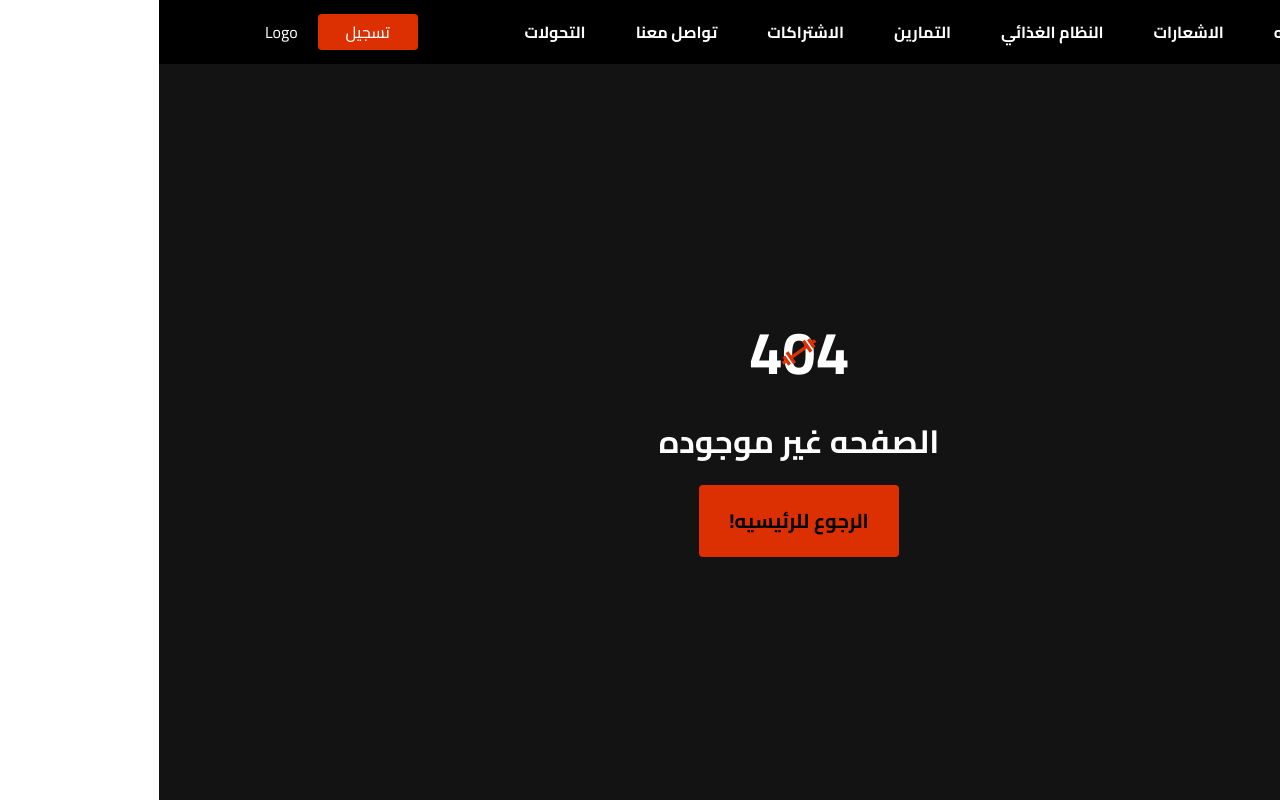
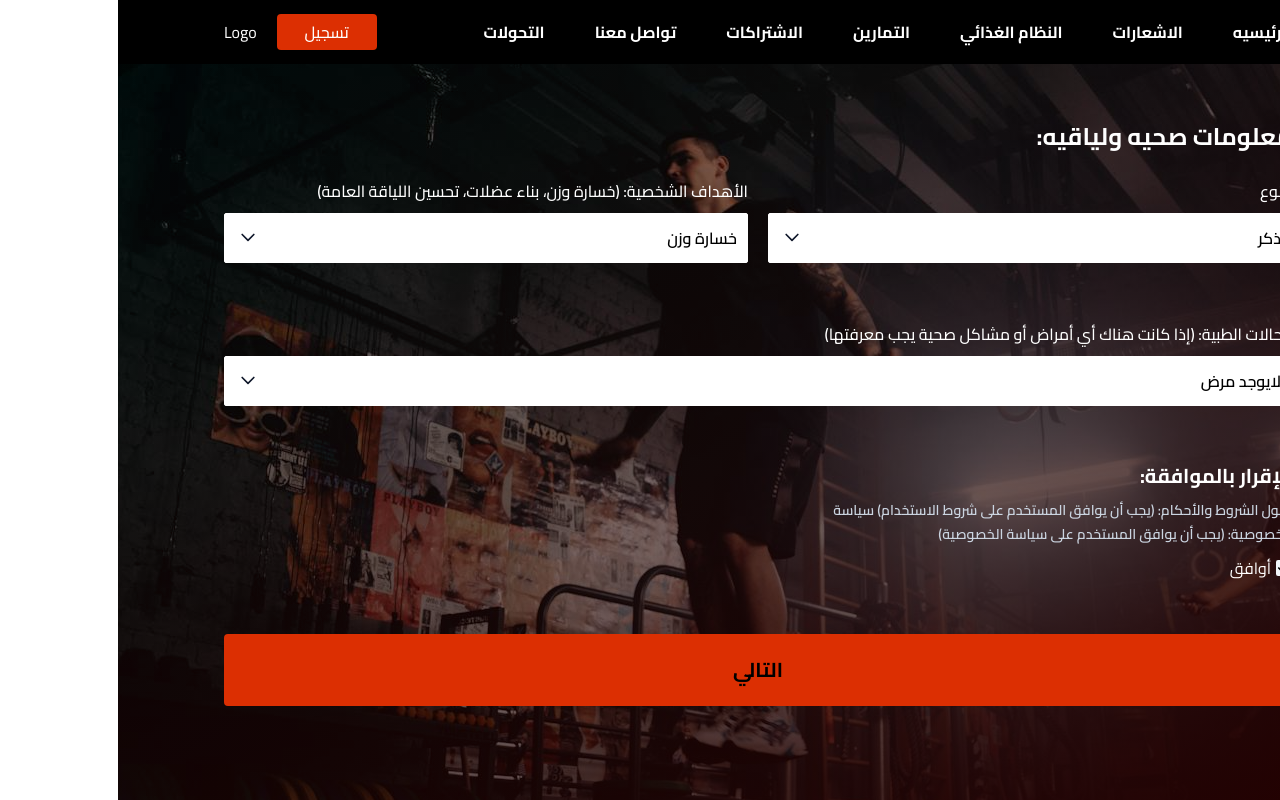
Before and after one commit to mustafa-khaled/GYM, a React (Vite) app: page /signUp in a window 1280 px wide. Before the commit this address had no page. Built offline with nearby package versions, Linux system fonts and the light colour scheme.

Commit message:
create register page

```diff
--- a/package.json
+++ b/package.json
@@ -15,6 +15,7 @@
     "i18next-browser-languagedetector": "^8.0.0",
     "react": "^18.3.1",
     "react-dom": "^18.3.1",
+    "react-hook-form": "^7.53.0",
     "react-i18next": "^15.0.2",
     "react-icons": "^5.3.0",
     "react-router-dom": "^6.26.2"
--- /dev/null
+++ b/src/features/singup/SignUpForm.jsx
@@ -0,0 +1,90 @@
+import { useState } from "react";
+import { useForm } from "react-hook-form";
+import { FaCheck } from "react-icons/fa6";
+import Button from "../../ui/Button";
+import SelectBox from "../../ui/SelectBox";
+
+function SignUpForm() {
+  const [checked, setChecked] = useState(false);
+  const {
+    register,
+    handleSubmit,
+    formState: { errors },
+  } = useForm();
+
+  const toggleChecked = () => setChecked((prev) => !prev);
+
+  const onSubmit = (data) => {
+    console.log(data);
+  };
+
+  return (
+    <section className="relative text-[#fff]">
+      <h1 className="mb-[30px] text-[24px] font-[700] leading-[24px]">
+        معلومات صحيه ولياقيه:
+      </h1>
+      <form
+        onSubmit={handleSubmit(onSubmit)}
+        className="grid h-[70vh] grid-cols-1 gap-[20px] lg:grid-cols-2"
+      >
+        <SelectBox
+          options={["ذكر", "انثي"]}
+          label={"النوع"}
+          name="gender"
+          register={register}
+          validationRules={{ required: "هذا الحقل مطلوب" }}
+          error={errors?.gender?.message}
+        />
+        <SelectBox
+          options={["خسارة وزن", "بناء عضلات", "تحسين اللياقة العامة"]}
+          label={
+            "الأهداف الشخصية: (خسارة وزن، بناء عضلات، تحسين اللياقة العامة)"
+          }
+          name="goal"
+          register={register}
+          validationRules={{ required: "هذا الحقل مطلوب" }}
+          error={errors?.goal?.message}
+        />
+
+        <div className="col-span-1 lg:col-span-2">
+          <SelectBox
+            options={["لايوجد مرض", "لدي مرض"]}
+            label={
+              "الحالات الطبية: (إذا كانت هناك أي أمراض أو مشاكل صحية يجب معرفتها)"
+            }
+            name="medicalCondition"
+            register={register}
+            validationRules={{ required: "هذا الحقل مطلوب" }}
+            error={errors?.medicalCondition?.message}
+          />
+        </div>
+
+        <div className="flex flex-col gap-[10px]">
+          <h3 className="text-[20px] font-[700] leading-[24px]">
+            الإقرار بالموافقة:
+          </h3>
+          <p className="text-[14px] font-[600] leading-[24px] text-slate-300">
+            قبول الشروط والأحكام: (يجب أن يوافق المستخدم على شروط الاستخدام)
+            سياسة الخصوصية: (يجب أن يوافق المستخدم على سياسة الخصوصية)
+          </p>
+          <div className="flex items-center gap-[5px]" onClick={toggleChecked}>
+            <div
+              className={`flex h-4 w-4 items-center justify-center rounded-sm text-sm ${checked ? "bg-primary" : "bg-slate-100"} text-[#000]`}
+            >
+              <FaCheck />
+            </div>
+            <label>أوافق</label>
+          </div>
+        </div>
+
+        <div className="col-span-1 lg:col-span-2">
+          <Button type="submit" variant="tertiary">
+            التالي
+          </Button>
+        </div>
+      </form>
+    </section>
+  );
+}
+
+export default SignUpForm;
--- a/src/index.css
+++ b/src/index.css
@@ -8,6 +8,12 @@
   :root {
     --bg-color: #131313;
     --primary-color: #dc2f02;
+  }
+}
+
+@layer components {
+  .form-input {
+    @apply mt-[10px] h-[30px] w-full rounded-sm border border-[#fff] bg-[#fff] px-[10px] outline-none placeholder:text-sm focus:border-primary md:h-[50px];
   }
 }
 
--- /dev/null
+++ b/src/pages/SignUp.jsx
@@ -0,0 +1,20 @@
+import image from "../assets/hero_section_home.jpg";
+import SignUpForm from "../features/singup/SignUpForm";
+import Container from "../ui/Container";
+
+function SignUp() {
+  return (
+    <section
+      className="relative flex min-h-[calc(100vh-64px)] items-center"
+      style={{ backgroundImage: `url(${image})`, backgroundPosition: "50%" }}
+    >
+      <div className="absolute left-0 top-0 h-full w-full bg-gradient-to-br from-black/10 to-[#240101]" />
+
+      <Container>
+        <SignUpForm />
+      </Container>
+    </section>
+  );
+}
+
+export default SignUp;
--- a/src/routes/AppRoutes.jsx
+++ b/src/routes/AppRoutes.jsx
@@ -1,9 +1,10 @@
 import { Route, Routes } from "react-router-dom";
 import { Suspense, lazy } from "react";
 import Spinner from "../ui/spinner/Spinner";
-import NotFound from "../pages/NotFound";
 
 const Home = lazy(() => import("../pages/Home"));
+const NotFound = lazy(() => import("../pages/NotFound"));
+const SignUp = lazy(() => import("../pages/SignUp"));
 
 function AppRoutes() {
   return (
@@ -12,6 +13,7 @@ function AppRoutes() {
         <Routes>
           <Route index path="*" element={<NotFound />} />
           <Route index path="/" element={<Home />} />
+          <Route index path="/signUp" element={<SignUp />} />
         </Routes>
       </Suspense>
     </main>
--- /dev/null
+++ b/src/ui/Input.jsx
@@ -0,0 +1,14 @@
+function Input({ placeholder }) {
+  return (
+    <div>
+      <label htmlFor={placeholder}>{placeholder}</label>
+      <input
+        placeholder={placeholder}
+        id={placeholder}
+        className="form-input"
+      />
+    </div>
+  );
+}
+
+export default Input;
--- /dev/null
+++ b/src/ui/SelectBox.jsx
@@ -0,0 +1,42 @@
+function SelectBox({ options, label, name, register, validationRules, error }) {
+  return (
+    <div className="w-full">
+      <label className="block text-[16px] font-medium leading-[24px] text-[#fff]">
+        {label}
+      </label>
+      <div className="relative">
+        <span className="absolute left-2.5 top-[50%] ml-1 translate-y-[-30%] text-slate-900">
+          <svg
+            xmlns="http://www.w3.org/2000/svg"
+            viewBox="0 0 24 24"
+            fill="none"
+            stroke="currentColor"
+            strokeWidth="2"
+            className="h-5 w-5"
+          >
+            <path
+              strokeLinecap="round"
+              strokeLinejoin="round"
+              d="M19 9l-7 7-7-7"
+            />
+          </svg>
+        </span>
+
+        <select
+          className="form-input cursor-pointer appearance-none font-[600] text-[#000]"
+          {...register(name, validationRules)} // Use name and validation rules here
+        >
+          {options?.map((option) => (
+            <option key={option} value={option}>
+              {option}
+            </option>
+          ))}
+        </select>
+      </div>
+
+      <p className="mt-[5px] text-sm text-red-400">{error}</p>
+    </div>
+  );
+}
+
+export default SelectBox;
--- a/src/ui/spinner/Spinner.jsx
+++ b/src/ui/spinner/Spinner.jsx
@@ -3,7 +3,7 @@ import styles from "./Spinner.module.css";
 function Spinner() {
   return (
     <div className="flex h-[100vh] items-center justify-center">
-      <div class={styles.loader}></div>
+      <div className={styles.loader}></div>
     </div>
   );
 }
```
Also changed, not shown: 1 other file (tests, documents, lock files or other folders).
